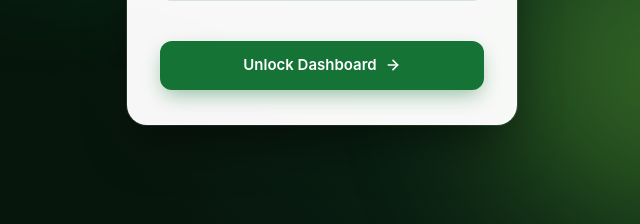
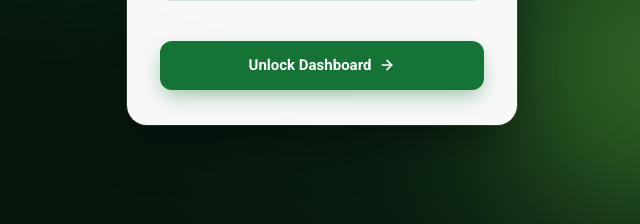
Before and after one commit to srprimemart2026-code/sr-prime-mart, a plain HTML site: page index.html in a window 1280 px wide. Shown: the part 486-710 px from the top of the page, 318-958 px from the left. Drawn offline with Linux system fonts and the light colour scheme.

Commit message:
Update font family from 'Inter' to 'Roboto'

```diff
--- a/style.css
+++ b/style.css
@@ -1,9 +1,9 @@
-:root{--bg:#f4f7f5;--card:#fff;--tx:#142218;--mu:#5c6f62;--bd:#dce6df;--pr:#157336;--prx:#ffffff;--prh:#1b8c43;--head:#0b2b18;--ok:#157336;--wa:#b54708;--er:#c4321c;--row:#f1f6f3;--serif:"Inter",system-ui,-apple-system,"Segoe UI",Roboto,Arial,sans-serif;box-sizing:border-box;padding-top:env(safe-area-inset-top,0px);padding-bottom:env(safe-area-inset-bottom,0px)}
+:root{--bg:#f4f7f5;--card:#fff;--tx:#142218;--mu:#5c6f62;--bd:#dce6df;--pr:#157336;--prx:#ffffff;--prh:#1b8c43;--head:#0b2b18;--ok:#157336;--wa:#b54708;--er:#c4321c;--row:#f1f6f3;--serif:"Roboto",system-ui,-apple-system,"Segoe UI",Arial,sans-serif;box-sizing:border-box;padding-top:env(safe-area-inset-top,0px);padding-bottom:env(safe-area-inset-bottom,0px)}
 @media (prefers-color-scheme:dark){:root:not([data-theme="light"]){--bg:#0d1410;--card:#152019;--tx:#e6f0e9;--mu:#94a89b;--bd:#26382c;--pr:#58c472;--prx:#06170c;--prh:#74d68b;--head:#071c10;--ok:#58c472;--wa:#ffb866;--er:#ff7a66;--row:#1b2920}}
 :root[data-theme="dark"]{--bg:#0d1410;--card:#152019;--tx:#e6f0e9;--mu:#94a89b;--bd:#26382c;--pr:#58c472;--prx:#06170c;--prh:#74d68b;--head:#071c10;--ok:#58c472;--wa:#ffb866;--er:#ff7a66;--row:#1b2920}
 html{scroll-padding-top:env(safe-area-inset-top,0px)}
 *{box-sizing:border-box}
-body{margin:0;background:var(--bg);color:var(--tx);font-family:"Inter",system-ui,-apple-system,"Segoe UI",Roboto,Arial,sans-serif;font-size:14px;line-height:1.5}
+body{margin:0;background:var(--bg);color:var(--tx);font-family:"Roboto",system-ui,-apple-system,"Segoe UI",Arial,sans-serif;font-size:14px;line-height:1.5}
 
 /* Modern Animated Login Screen & UI/UX */
 .login-wrap{position:fixed;inset:0;min-height:100vh;display:flex;align-items:center;justify-content:center;padding:20px;background:radial-gradient(circle at top right,#144729,#07160d 70%);z-index:9999;overflow:hidden}
```
